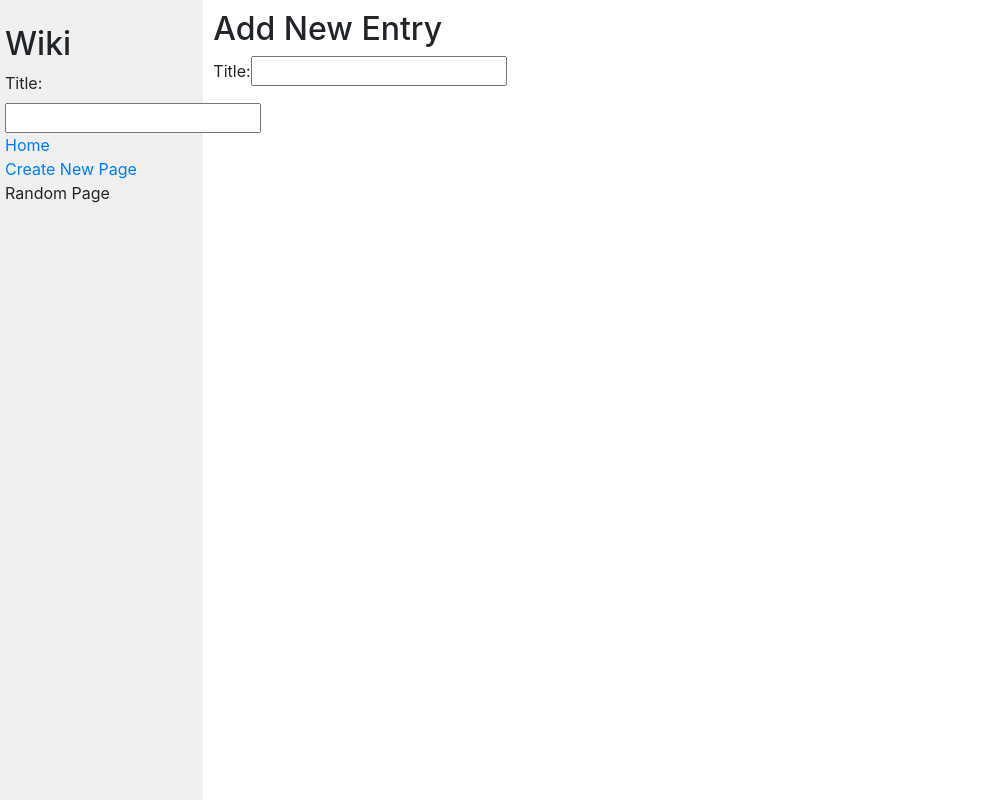
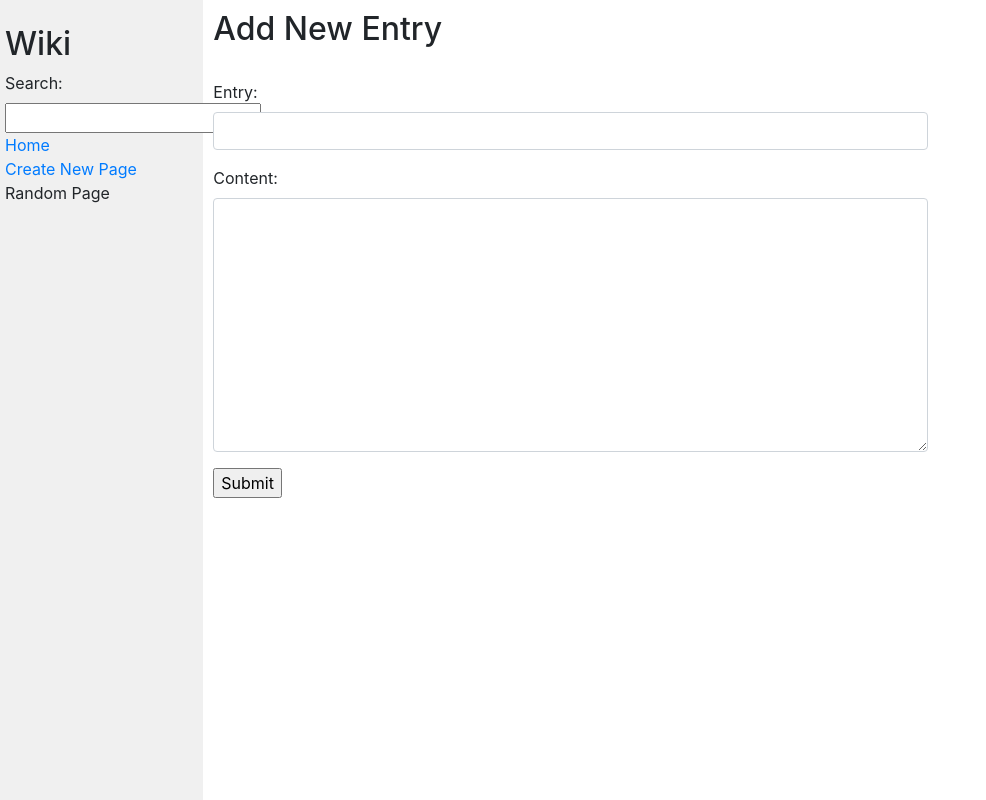
Before and after one commit to isadorabugarin/Wiki, a Django app: page /wiki/new in a window 1280 px wide. Shown: the whole page, without its empty margins (0-986 px from the left). Run offline with Django 3.2, Linux system fonts and the light colour scheme; some libraries are stand-ins or nearby versions.

Commit message:
New Entry Working

```diff
--- a/wiki/encyclopedia/templates/encyclopedia/entry.html
+++ b/wiki/encyclopedia/templates/encyclopedia/entry.html
@@ -1,5 +1,6 @@
 {% extends "encyclopedia/layout.html" %}
 
 {% block body %}
-        {{content|safe}}
+{{content|safe}}
+
 {% endblock %}
--- a/wiki/encyclopedia/templates/encyclopedia/new.html
+++ b/wiki/encyclopedia/templates/encyclopedia/new.html
@@ -3,8 +3,21 @@
 {% block body %}
     <h2>Add New Entry</h2>
 
-                <form action="{% url 'tasks:new'%}" method="post">
-                    {% csrf_token %}
-                    {{ form }}
-                </form>
+{% if existing %}
+<div class="alert alert-danger" role="alert">
+	This entry already exists! If you want to view or edit it, <a href="/wiki/{{ entry }}" class="alert-link">Click Here!</a>
+</div>
+<div class="alert alert-info" role="alert">
+	Try a new entry name here!
+</div>
+{% endif %}
+<br>
+<div class="form-group">
+	<form action="{% url 'tasks:new' %}" method="post">
+	{% csrf_token %}
+	{{form2.as_p}}
+	<input type=submit>
+	</form>
+</div>
+
 {% endblock %}
--- a/wiki/encyclopedia/views.py
+++ b/wiki/encyclopedia/views.py
@@ -10,31 +10,30 @@ def entry(request,entry):
     if content is None:
         return render(request, "encyclopedia/notfound.html", {
             "entry": entry,
-            "form": NewTaskForm()
+            "form": SearchForm()
         })
     else:
         return render(request, "encyclopedia/entry.html", {
             "content": markdowner.convert(content),
             "entry": entry,
-            "form": NewTaskForm()
+            "form": SearchForm()
         })
 
 #INDEX PAGE
 def index(request):
     return render(request, "encyclopedia/index.html", {
             "entries": util.list_entries(),
-            "form": NewTaskForm()
+            "form": SearchForm()
         })
 
 #SEARCH PAGE
-class NewTaskForm(forms.Form):
+class SearchForm(forms.Form):
     search = forms.CharField(label="Search")
-
 
 def search(request):
     if request.method == "GET":
         markdowner = Markdown()
-        form = NewTaskForm(request.GET)
+        form = SearchForm(request.GET)
         if form.is_valid():
             value = form.cleaned_data["search"]
             content = util.get_entry(value)
@@ -49,14 +48,15 @@ def search(request):
                         "value": value,
                         "form": form
                         })
+
                 return render(request, "encyclopedia/notfound.html", {
                             "entry":value,
-                             "form": form
+                             "form": SearchForm()
                         })
             else:
                 return render(request, "encyclopedia/search.html", {
                     "entry": markdowner.convert(content),
-                    "form": form
+                    "form": SearchForm()
                     })
         else:
             return render(request, "encyclopedia/index.html", {
@@ -67,18 +67,60 @@ def search(request):
 
 #NEW ENTRY PAGE
 class NewEntryForm(forms.Form):
-    title = forms.CharField(label="Title")
+    entry = forms.CharField(label="Entry", widget=forms.TextInput(attrs={'class': 'form-control col-md-8 col-lg-g'}))
+    content = forms.CharField(widget=forms.Textarea(attrs={'class': 'form-control col-md-8 col-lg-8','rows':10}))
+    edit = forms.BooleanField(initial=False, widget=forms.HiddenInput(), required=False)
+
 
 def new(request):
     if request.method == "POST":
         form = NewEntryForm(request.POST)
+        if form.is_valid():
+            title = form.cleaned_data["entry"]
+            content = form.cleaned_data["content"]
+            if(util.get_entry(title) is None or form.cleaned_data["edit"] is True ):
+                util.save_entry(title,content)
+                return render(request, "encyclopedia/entry.html", {
+                    "content": content,
+                    "form":SearchForm()
+                })
+            else:
+                return render(request, "encyclopedia/new.html", {
+                        "form2": form,
+                        "existing": True,
+                        "entry": title,
+                        "form": SearchForm()
+                })
+        else:
+            return render(request, "encyclopedia/new.html", {
+            "form2": form,
+            "existing": False,
+            "form": SearchForm()
+            })
+    else:
         return render(request, "encyclopedia/new.html", {
-            "form": form
+        "form2": NewEntryForm(),
+        "form": SearchForm()
         })
-    return render(request, "encyclopedia/new.html",{
-        "form": NewEntryForm()
-    })
 
 #EDIT ENTRY PAGE
 
+def edit(request, entry):
+    content = util.get_entry(entry)
+    if content is None:
+        return render(request, "encyclopedia.notfound.html", {
+            "entry":entry
+        })
+    else:
+        form = NewEntryForm()
+        form.fields["entry"].initial = entry
+        form.fields["entry"].widget = forms.HiddenInput()
+        form.fields["entry"].initial = content
+        form.fields["entry"].initial = True
+        return render(request, "encyclopedia/new.html", {
+            "form2":form,
+            "edit":form.fields["edit"].initial,
+            "entry": form.fields["entry"].initial
+
+        })
 #RANDOM PAGE
```
